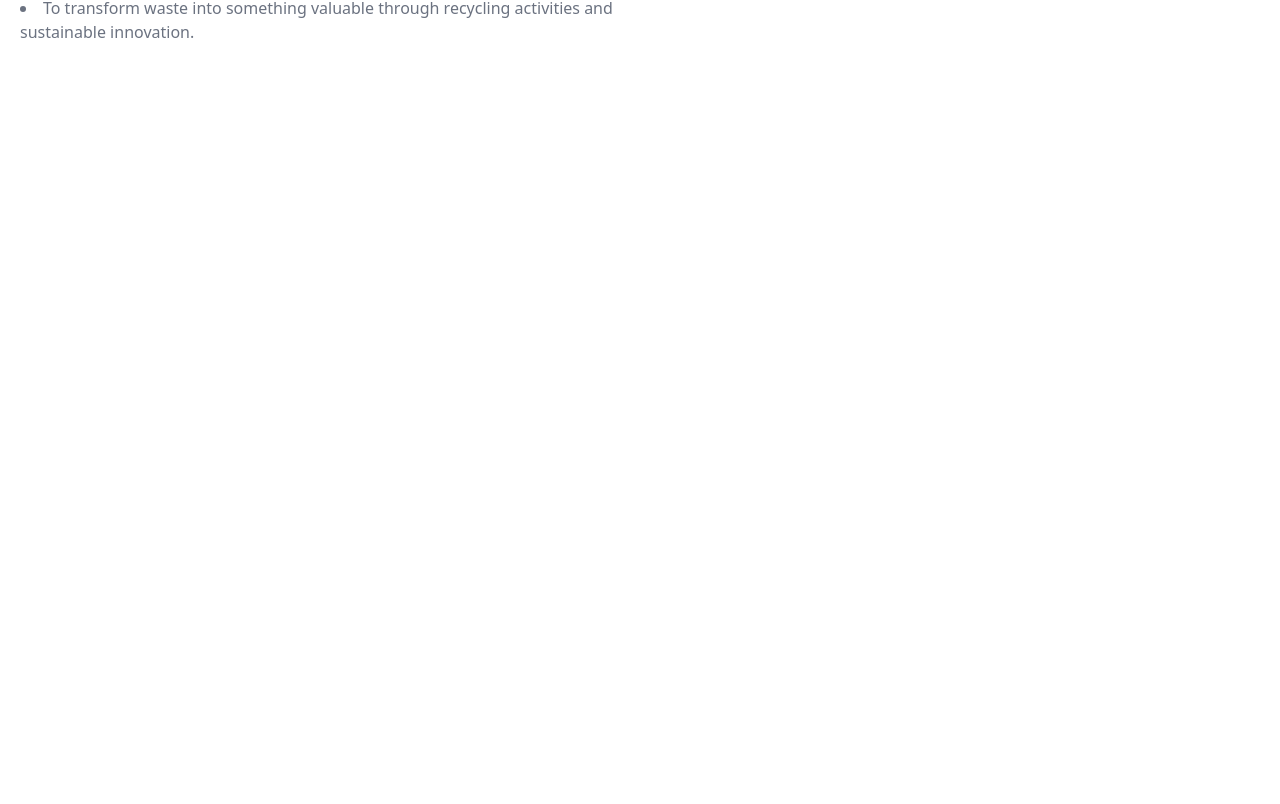
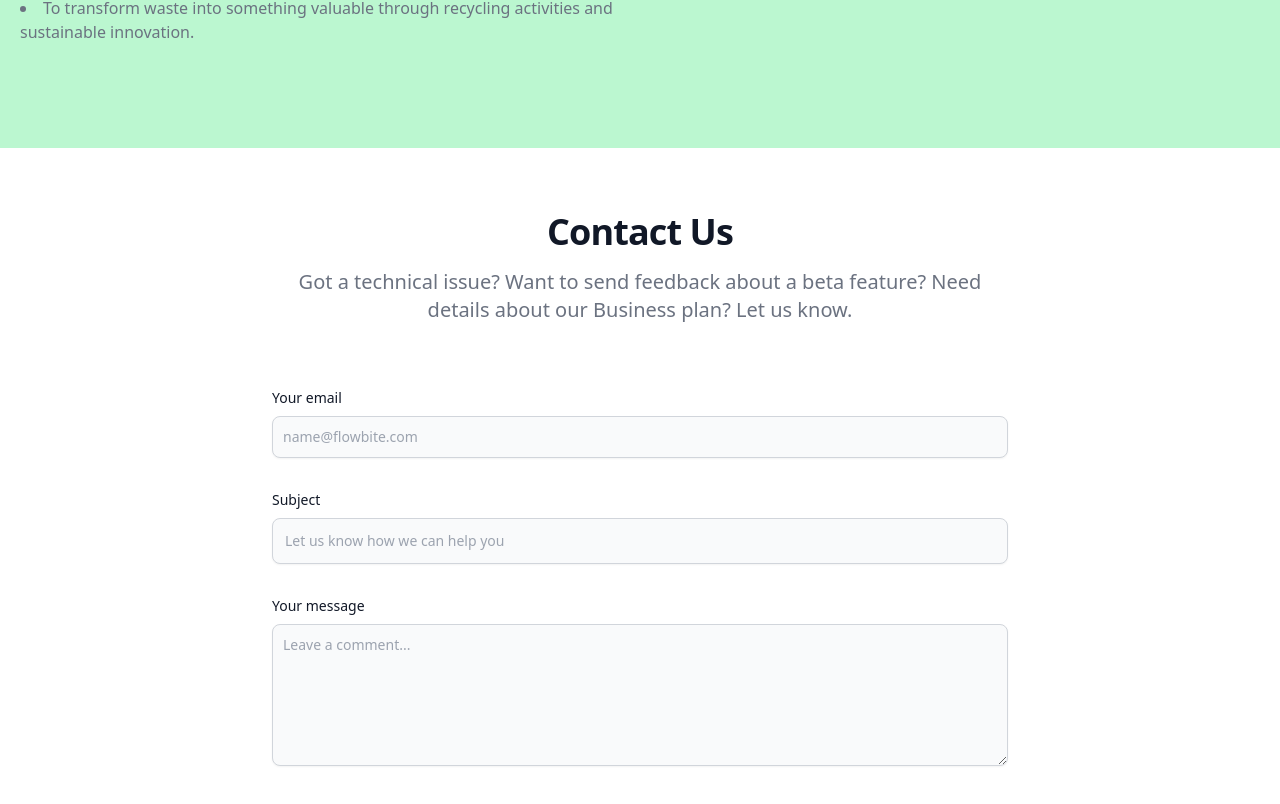
Before and after one commit to RizkyKiky/trashIT-finalProject, a React (Vite) app: page / in a window 1280 px wide. Shown: the part 1504-2308 px from the top of the page. Before the commit the page ends 1652 px from the top, so only its background shows below. Built offline with nearby package versions, Linux system fonts and the light colour scheme.

Commit message:
create : contact

```diff
--- a/src/components/Home.jsx
+++ b/src/components/Home.jsx
@@ -17,7 +17,7 @@ export default function Home() {
       </section>
 
       {/* Ini About Us */}
-      <section id="about" className="py-24 relative">
+      <section id="about" className="py-24 relative bg-green-200">
         <div className="w-full max-w-7xl px-4 md:px-5 lg:px-5 mx-auto">
           <div className="w-full justify-start items-center gap-8 grid lg:grid-cols-2 grid-cols-1">
             <div className="w-full flex-col justify-start lg:items-start items-center gap-8 inline-flex">
@@ -74,6 +74,71 @@ export default function Home() {
           </div>
         </div>
       </section>
+
+      {/* Contact Us Section */}
+      <section id="contact" className="bg-white dark:bg-gray-900">
+        <div className="py-8 lg:py-16 px-4 mx-auto max-w-screen-md">
+          <h2 className="mb-4 text-4xl tracking-tight font-extrabold text-center text-gray-900 dark:text-white">
+            Contact Us
+          </h2>
+          <p className="mb-8 lg:mb-16 font-light text-center text-gray-500 dark:text-gray-400 sm:text-xl">
+            Got a technical issue? Want to send feedback about a beta feature?
+            Need details about our Business plan? Let us know.
+          </p>
+          <form action="#" className="space-y-8">
+            <div>
+              <label
+                htmlFor="email"
+                className="block mb-2 text-sm font-medium text-gray-900 dark:text-gray-300"
+              >
+                Your email
+              </label>
+              <input
+                type="email"
+                id="email"
+                className="shadow-sm bg-gray-50 border border-gray-300 text-gray-900 text-sm rounded-lg focus:ring-primary-500 focus:border-primary-500 block w-full p-2.5 dark:bg-gray-700 dark:border-gray-600 dark:placeholder-gray-400 dark:text-white dark:focus:ring-primary-500 dark:focus:border-primary-500 dark:shadow-sm-light"
+                placeholder="name@flowbite.com"
+                required
+              />
+            </div>
+            <div>
+              <label
+                htmlFor="subject"
+                className="block mb-2 text-sm font-medium text-gray-900 dark:text-gray-300"
+              >
+                Subject
+              </label>
+              <input
+                type="text"
+                id="subject"
+                className="block p-3 w-full text-sm text-gray-900 bg-gray-50 rounded-lg border border-gray-300 shadow-sm focus:ring-primary-500 focus:border-primary-500 dark:bg-gray-700 dark:border-gray-600 dark:placeholder-gray-400 dark:text-white dark:focus:ring-primary-500 dark:focus:border-primary-500 dark:shadow-sm-light"
+                placeholder="Let us know how we can help you"
+                required
+              />
+            </div>
+            <div className="sm:col-span-2">
+              <label
+                htmlFor="message"
+                className="block mb-2 text-sm font-medium text-gray-900 dark:text-gray-400"
+              >
+                Your message
+              </label>
+              <textarea
+                id="message"
+                rows="6"
+                className="block p-2.5 w-full text-sm text-gray-900 bg-gray-50 rounded-lg shadow-sm border border-gray-300 focus:ring-primary-500 focus:border-primary-500 dark:bg-gray-700 dark:border-gray-600 dark:placeholder-gray-400 dark:text-white dark:focus:ring-primary-500 dark:focus:border-primary-500"
+                placeholder="Leave a comment..."
+              ></textarea>
+            </div>
+            <button
+              type="submit"
+              className="py-3 px-5 text-sm font-medium text-center text-white rounded-lg bg-primary-700 sm:w-fit hover:bg-primary-800 focus:ring-4 focus:outline-none focus:ring-primary-300 dark:bg-primary-600 dark:hover:bg-primary-700 dark:focus:ring-primary-800"
+            >
+              Send message
+            </button>
+          </form>
+        </div>
+      </section>
     </>
   );
 }
```
